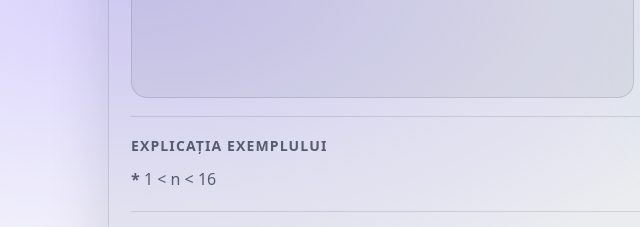
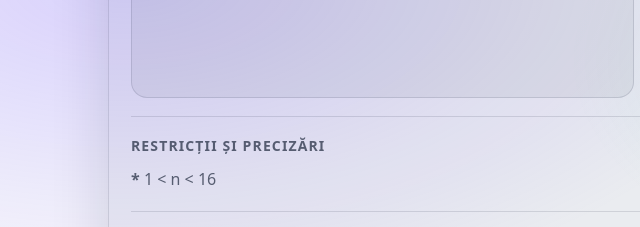
Before and after one commit to sCor-Pi0n/scorpion-websites, a plain HTML site: page BACKTRACKING/problems/part-4.html in a window 1280 px wide. Shown: the part 900-1127 px from the top of the page, 0-640 px from the left. Drawn offline with Linux system fonts and the light colour scheme.

Commit message:
Update section title from 'Explicația exemplului' to 'Restricţii şi precizări'

```diff
--- a/BACKTRACKING/problems/part-4.html
+++ b/BACKTRACKING/problems/part-4.html
@@ -88,7 +88,7 @@
 
       <hr class="sep" />
 
-      <div class="sectionTitle">Explicația exemplului</div>
+      <div class="sectionTitle">Restricţii şi precizări</div>
       <p class="p"><strong>*</strong> 1 &lt; n &lt; 16</p>
 
       <hr class="sep" />
```
